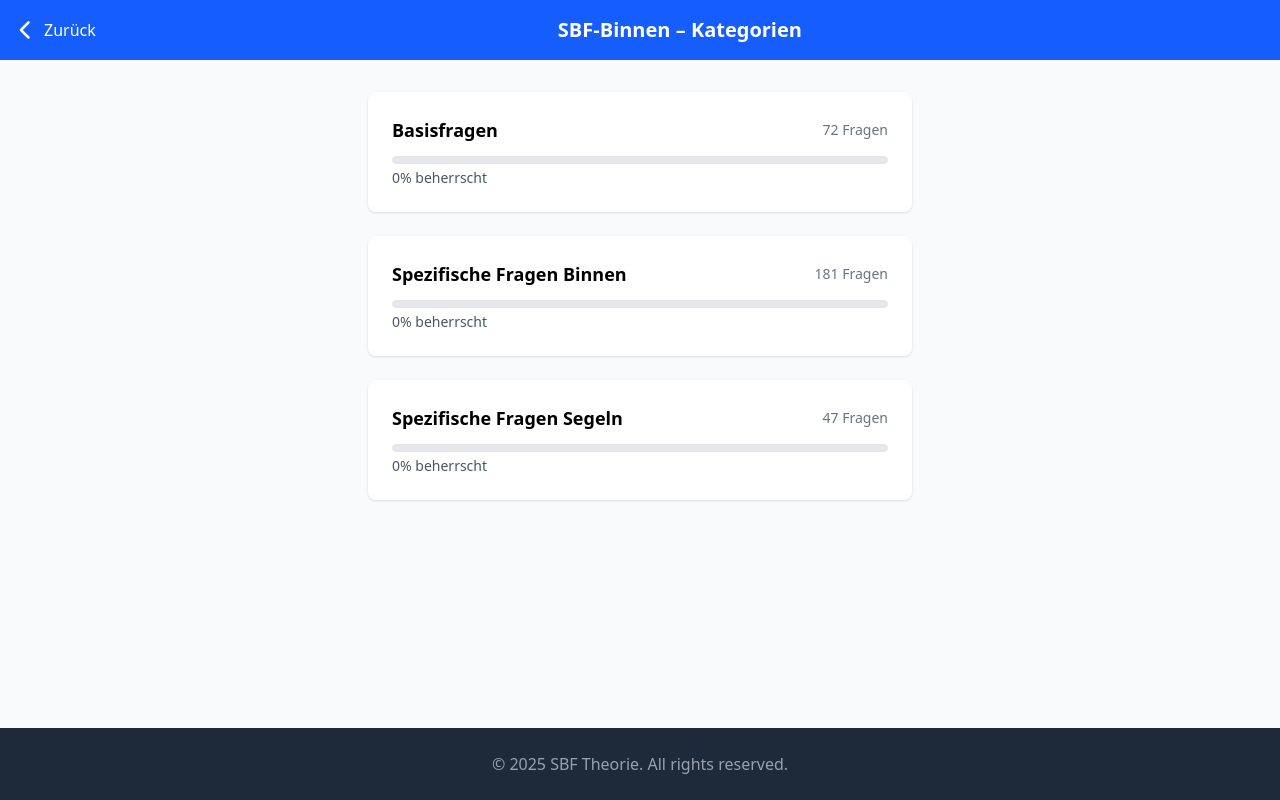
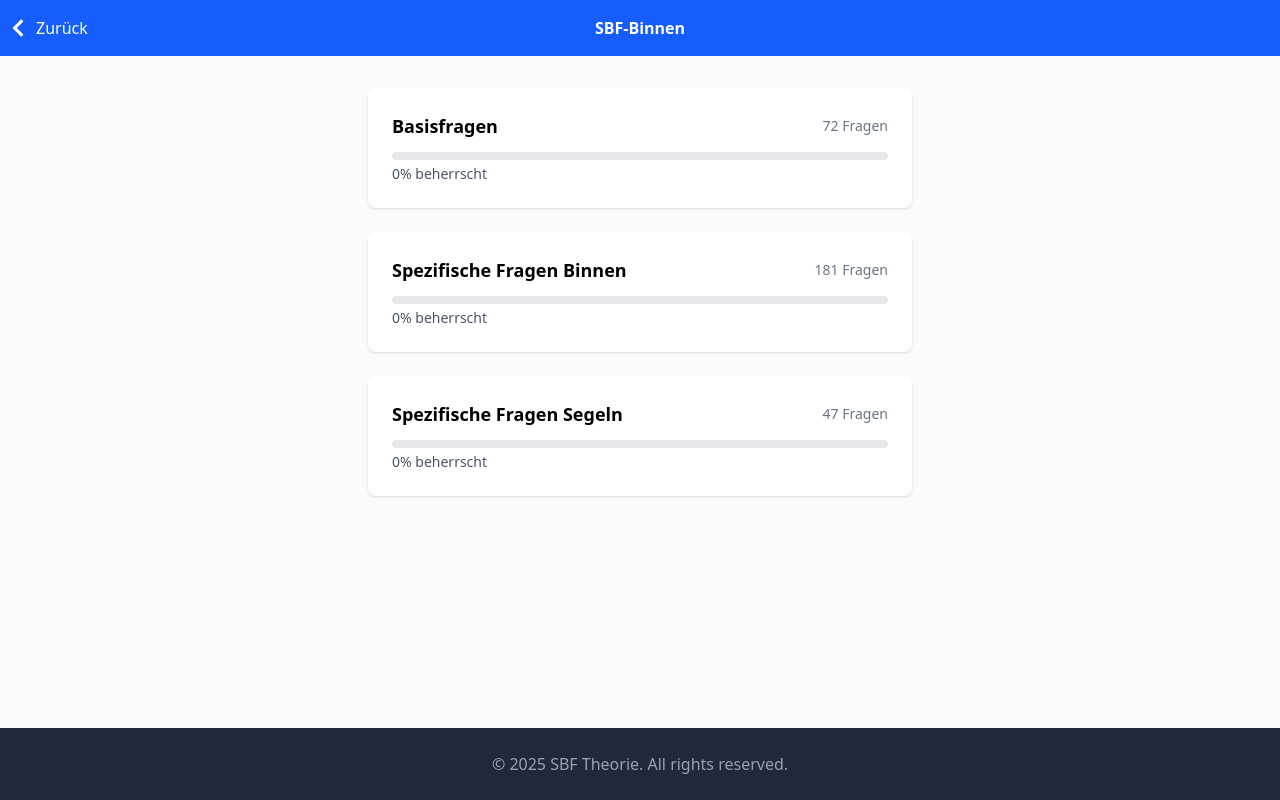
Before and after one commit to jruehlow/sbf-theorie, a React (Vite) app in the folder frontend/: page /sbf-binnen in a window 1280 px wide. Built offline with nearby package versions, Linux system fonts and the light colour scheme.

Commit message:
improve header

```diff
--- /dev/null
+++ b/frontend/src/components/Header.tsx
@@ -0,0 +1,51 @@
+import React from "react";
+import { Link } from "react-router-dom";
+import { FaChevronLeft } from "react-icons/fa";
+
+interface HeaderProps {
+  title: string;
+  backTo?: string;
+  backText?: string;
+  onReset?: () => void;
+  resetText?: string;
+  resetButtonClassName?: string;
+}
+
+const Header: React.FC<HeaderProps> = ({
+  title,
+  backTo,
+  backText = "Zurück",
+  onReset,
+  resetText = "Reset",
+  resetButtonClassName,
+}) => (
+  <header className="bg-blue-600 text-white py-4">
+    <div className="container px-2 flex items-center justify-center relative h-6">
+      {backTo && (
+        <Link
+          to={backTo}
+          className="absolute left-2 flex items-center text-white hover:opacity-80"
+        >
+          <FaChevronLeft className="w-5 h-5 mr-2" />
+          {backText}
+        </Link>
+      )}
+
+      <h1 className="text-l font-semibold text-white">{title}</h1>
+
+      {onReset && (
+        <button
+          type="reset"
+          onClick={onReset}
+          className={`absolute right-2 ` +
+            (resetButtonClassName ??
+              "text-sm text-red-200 hover:text-red-100")}
+        >
+          {resetText}
+        </button>
+      )}
+    </div>
+  </header>
+);
+
+export default Header;
--- a/frontend/src/pages/CategorySelectionPage.tsx
+++ b/frontend/src/pages/CategorySelectionPage.tsx
@@ -4,6 +4,7 @@
 import { licenses } from "../data/licenses.ts";
 import { FaChevronLeft } from "react-icons/fa6";
 import Footer from "../components/Footer.tsx";
+import Header from "../components/Header.tsx";
 
 type ProgressMap = Record<string, number>;
 
@@ -60,20 +61,7 @@
 
   return (
     <div className="min-h-screen bg-gray-50 flex flex-col">
-      <header className="bg-blue-600 text-white py-4">
-        <div className="container mx-auto px-4 flex items-center">
-          <Link
-            to={`/licenses`}
-            className="flex items-center text-white hover:opacity-80"
-          >
-            <FaChevronLeft className="w-5 h-5 mr-2" />
-            Zurück
-          </Link>
-          <h1 className="text-xl mx-auto font-semibold">
-            {license.name} – Kategorien
-          </h1>
-        </div>
-      </header>
+      <Header title={license.name} backTo="/licenses" />
 
       <main className="container max-w-xl w-full mx-auto flex-grow px-4 py-8 space-y-6">
         {categories.map((cat) => {
--- a/frontend/src/pages/LicenseSelectionPage.tsx
+++ b/frontend/src/pages/LicenseSelectionPage.tsx
@@ -1,37 +1,19 @@
 import React from "react";
-import { FaChevronLeft } from "react-icons/fa6";
 import { Link } from "react-router-dom";
 import { licenses } from "../data/licenses.ts";
 import Footer from "../components/Footer.tsx";
+import Header from "../components/Header.tsx";
 
 const LicenseSelectionPage: React.FC = () => {
   return (
     <div className="min-h-screen bg-gray-50 flex flex-col">
-      <header className="bg-blue-600 text-white py-4">
-        <div className="container mx-auto px-4 flex items-center">
-          <Link
-            to={`/`}
-            className="flex items-center text-white hover:opacity-80"
-          >
-            <FaChevronLeft className="w-5 h-5 mr-2" />
-            Zurück
-          </Link>
-          <h1 className="text-xl mx-auto font-semibold">
-            Bootsscheine
-          </h1>
-        </div>
-      </header>
+      <Header title="Bootsscheine" backTo="/" />
       <main className="flex-grow max-w-xl w-full mx-auto px-4 py-8 space-y-6">
         {licenses.map(({ id, name, desc, icon: Icon }) => (
           <Link
             to={`/${id}`}
             key={id}
-            className="
-              flex items-center justify-between p-6
-              bg-white rounded-lg shadow
-              transform hover:shadow-lg hover:-translate-y-0.5
-              transition
-            "
+            className=" flex items-center justify-between p-6 bg-white rounded-lg shadow transform hover:shadow-lg hover:-translate-y-0.5 transition"
           >
             <div className="flex items-center space-x-4">
               <Icon className="w-8 h-8 text-blue-600" />
--- a/frontend/src/pages/QuizPage.tsx
+++ b/frontend/src/pages/QuizPage.tsx
@@ -5,6 +5,7 @@
 import { licenses } from "../data/licenses.ts";
 import { categoriesByLicense } from "../data/categories.ts";
 import { FaCheck, FaChevronLeft, FaX } from "react-icons/fa6";
+import Header from "../components/Header.tsx";
 
 interface ReviewData {
   count: number; // consecutive correct answers
@@ -122,20 +123,10 @@
   if (finished) {
     return (
       <div className="min-h-screen max-w-xl bg-gray-50 flex flex-col">
-        <header className="bg-blue-600 text-white py-4 shadow">
-          <div className="container mx-auto px-4 flex items-center">
-            <Link
-              to={`/${licenseId}`}
-              className="flex items-center text-white hover:opacity-80"
-            >
-              <FaChevronLeft className="w-5 h-5 mr-2" />
-              Kategorien
-            </Link>
-            <h1 className="text-xl mx-auto font-semibold">
-              {license.name} – {category.name}
-            </h1>
-          </div>
-        </header>
+        <Header
+          title={category.name}
+          backTo={"/" + licenseId}
+        />
 
         <div className="items-center justify-center p-8">
           <h2 className="text-2xl font-semibold mb-4">
@@ -256,28 +247,12 @@
 
   return (
     <div className="h-screen bg-gray-50 flex flex-col">
-      <header className="bg-blue-600 text-white py-4 shadow">
-        <div className="container mx-auto px-4 flex items-center justify-between">
-          <Link
-            to={`/${licenseId}`}
-            className="flex items-center text-white hover:opacity-80"
-          >
-            <FaChevronLeft className="w-5 h-5 mr-2" />
-            Zurück
-          </Link>
-          <h1 className="text-xl mx-auto font-semibold">
-            {license.name} – Kategorien
-          </h1>
-
-          <button
-            type="reset"
-            onClick={handleReset}
-            className="text-sm text-red-200 hover:text-red-100"
-          >
-            Reset
-          </button>
-        </div>
-      </header>
+      <Header
+        title={category.name}
+        backTo={"/" + licenseId}
+        onReset={handleReset}
+        resetText="Reset"
+      />
 
       {/* — PROGRESS BAR — */}
       <div className="w-full bg-gray-200 h-1">
@@ -329,7 +304,7 @@
                   disabled={answered}
                   onClick={() => handleSelect(opt.id)}
                   className={`
-                    w-full text-left px-3 py-2 sm:px-4 sm:py-3
+                    w-full text-left px-3 py-4 sm:px-4 sm:py-3
                     border rounded-lg flex justify-between
                     items-center text-sm sm:text-base
                     transition ${style}
@@ -348,7 +323,7 @@
               onClick={handleNext}
               disabled={!answered}
               className={`
-                 mt-4 w-full py-2 text-sm sm:text-base rounded-lg text-white
+                 mt-4 w-full py-4 text-sm sm:text-base rounded-lg text-white
                   transition ${
                 answered
                   ? "bg-blue-600 hover:bg-blue-700"
```
